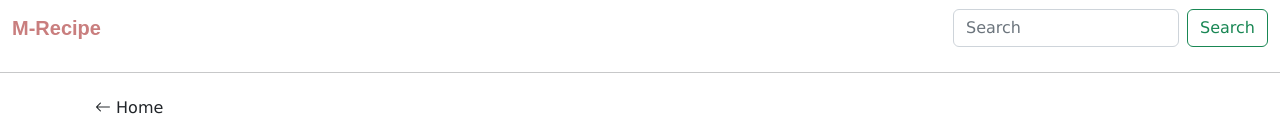
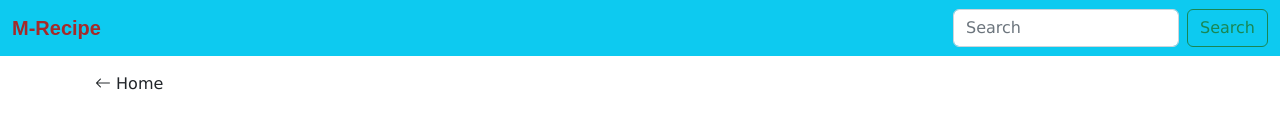
Before and after one commit to belmeetmule/m-recipe, a plain HTML site: page detail.html in a window 1280 px wide. Shown: the top 132 px of the page. Drawn offline with nearby package versions, Linux system fonts and the light colour scheme; no server answers.

Commit message:
Update style of nav to make it stick on the top

```diff
--- a/detail.html
+++ b/detail.html
@@ -10,7 +10,7 @@
    <script src="details.js" defer></script>
 </head>
 <body>
-    <nav class="navbar navbar-expand-lg bg-body-tertiary">
+  <nav class="navbar navbar-expand-lg fixed-top bg-info">
         <div class="container-fluid">
           <a class="navbar-brand m-brand" href="index.html">M-Recipe</a>
           <button class="navbar-toggler" type="button" data-bs-toggle="collapse" data-bs-target="#navbarScroll" aria-controls="navbarScroll" aria-expanded="false" aria-label="Toggle navigation">
@@ -29,7 +29,7 @@
       </nav>
       <hr/>
 
-    <div class="container">
+    <div class="container my-5">
       <a href="index.html" class="btn"> <i class="bi bi-arrow-left"></i> Home </a>
       <header class="text-center my-4">
         <h1 id="page-title"> Recipe details </h1>
--- a/style.css
+++ b/style.css
@@ -12,7 +12,7 @@
 .m-brand{
     font-family: fantasy !important;
     font-weight: 900;
-    color: rgba(160, 29, 29, 0.573);
+    color: brown;
 
 }
 
```
Also changed, not shown: index.html (+1 -1 lines).
